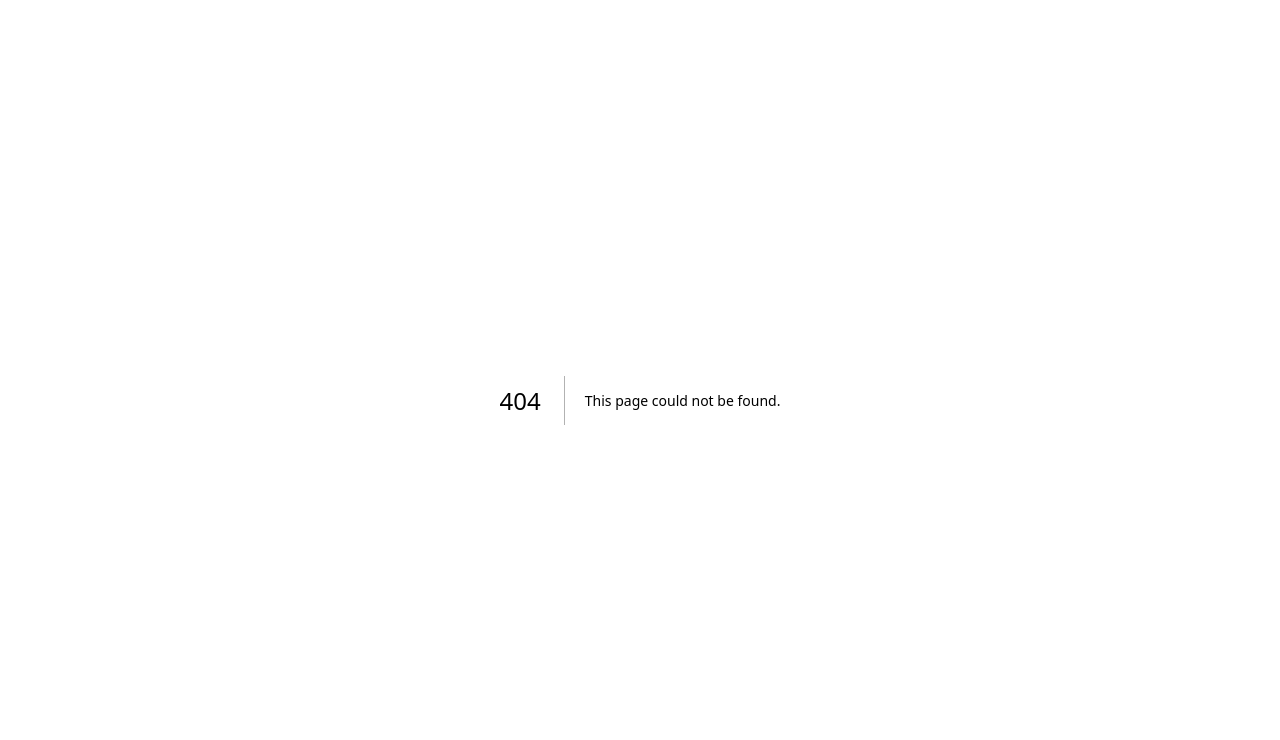
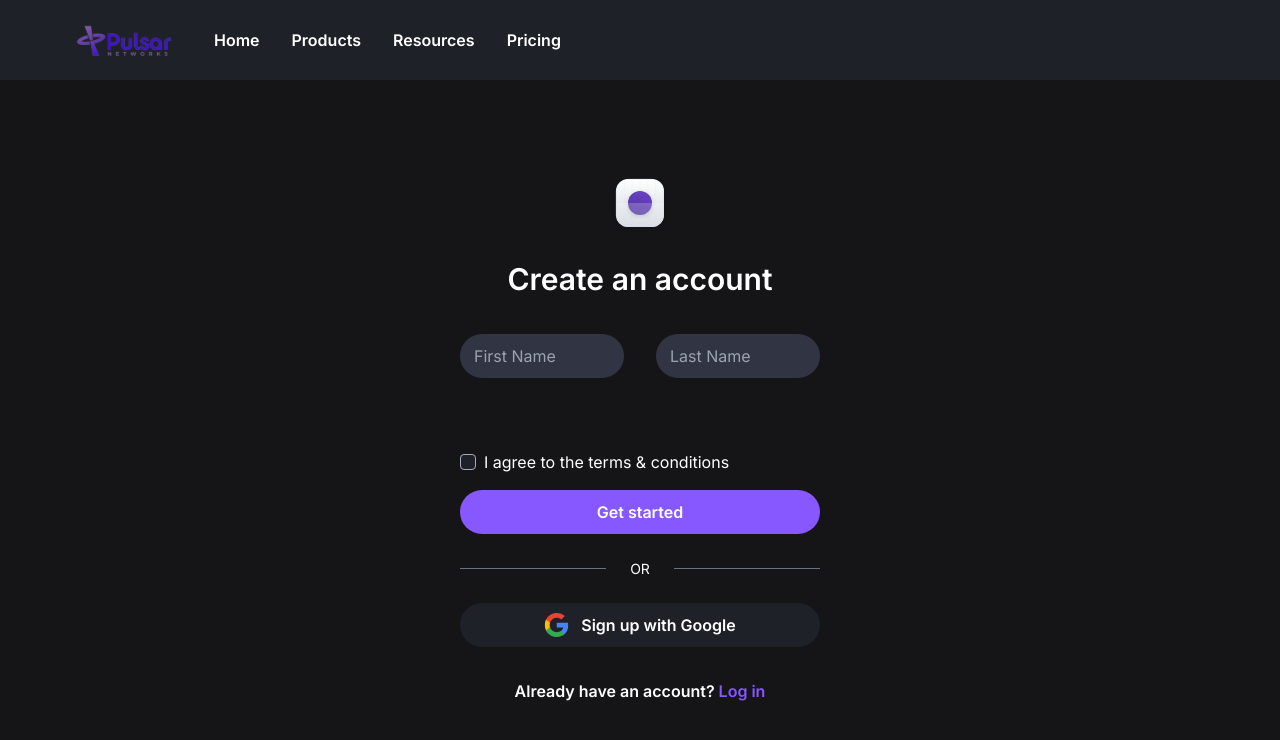
Before and after one commit to DemiJour/pulsar-t3, a Next.js app: page /auth/login in a window 1280 px wide. Before the commit this address had no page. Shown: the top 740 px of the page. Built offline with nearby package versions, Linux system fonts and the light colour scheme.

Commit message:
feat: init login page some sections

```diff
--- /dev/null
+++ b/src/app/auth/login/page.tsx
@@ -0,0 +1,64 @@
+/* eslint-disable @next/next/no-img-element */
+
+export default function LoginPage() {
+  return (
+    <div className="pt-24 flex justify-center">
+      <div className="w-[360px] gap-8 flex flex-col h-fit">
+
+        <div className="flex flex-col gap-8">
+
+          <div className="flex flex-col gap-6">
+            <img src="/logos/Logomark.svg" alt="" className="mx-auto" />
+            <div className="flex flex-col text-center">
+              <p className="text-white font-medium text-large">Create an account</p>
+            </div>
+          </div>
+
+          <div className="flex flex-col gap-6">
+
+            <div className="flex flex-col gap-4">
+              <div className="flex flex-col gap-6">
+                <div className="flex gap-8">
+                  <div className="px-[14px] py-[10px] w-full bg-custom_black_2 rounded-3xl flex gap-2">
+                    <input type="text" className="bg-transparent outline-none text-white hover:outline-none w-full" placeholder="First Name"/>
+                  </div>
+                  <div className="px-[14px] py-[10px] w-full bg-custom_black_2 rounded-3xl flex gap-2">
+                    <input type="text" className="bg-transparent outline-none text-white hover:outline-none w-full" placeholder="Last Name"/>
+                  </div>
+                </div>
+                <div></div>
+                <div></div>
+                <div className="flex gap-2">
+                  <img src="/icons/Checkbox.svg" alt="" className="cursor-pointer"/>
+                  <p className="text-white font-normal text-medium">I agree to the terms & conditions</p>
+                </div>
+              </div>
+              <div className="bg-custom_purple_1 rounded-3xl py-[10px] text-center cursor-pointer">
+                <p className="text-white font-medium text-medium">Get started</p>
+              </div>
+            </div>
+
+            <div className="flex gap-2 items-center">
+              <hr className="border-gray-500 flex-grow"></hr>
+              <span className="mx-4 text-white text-small font-normal">OR</span>
+              <hr className="border-gray-500 flex-grow"></hr>
+            </div>
+
+            <div className="bg-custom_black_1 rounded-3xl py-[10px] flex justify-center gap-3 cursor-pointer">
+              <img src="/icons/Social icon.svg" alt="" />
+              <p className="text-white font-medium text-medium">Sign up with Google</p>
+            </div>
+
+          </div>
+
+          <div className="flex gap-1 justify-center">
+            <p className="text-white font-medium text-medium">Already have an account?</p>
+            <p className="text-custom_purple_1 font-medium text-medium cursor-pointer">Log in</p>
+          </div>
+
+        </div>
+
+      </div>
+    </div>
+  );
+}
--- a/src/app/auth/signup/page.tsx
+++ b/src/app/auth/signup/page.tsx
@@ -1,6 +1,6 @@
 /* eslint-disable @next/next/no-img-element */
 
-export default function SigninPage() {
+export default function SignupPage() {
   return (
     <div className="pt-24 flex justify-center">
       <div className="w-[360px] gap-8 flex flex-col h-fit">
--- a/tailwind.config.ts
+++ b/tailwind.config.ts
@@ -28,7 +28,7 @@ export default {
         custom_white_1: '#F1F1F1'
       },
       fontSize: {
-        small: ['24px', { lineHeight: '1.5', letterSpacing: '0' }],
+        small: ['14px', { lineHeight: '1.5', letterSpacing: '0' }],
         medium: ['16px', { lineHeight: '1.5', letterSpacing: '0' }],
         large: ['30px', { lineHeight: '1.5', letterSpacing: '0' }],
       },
```
